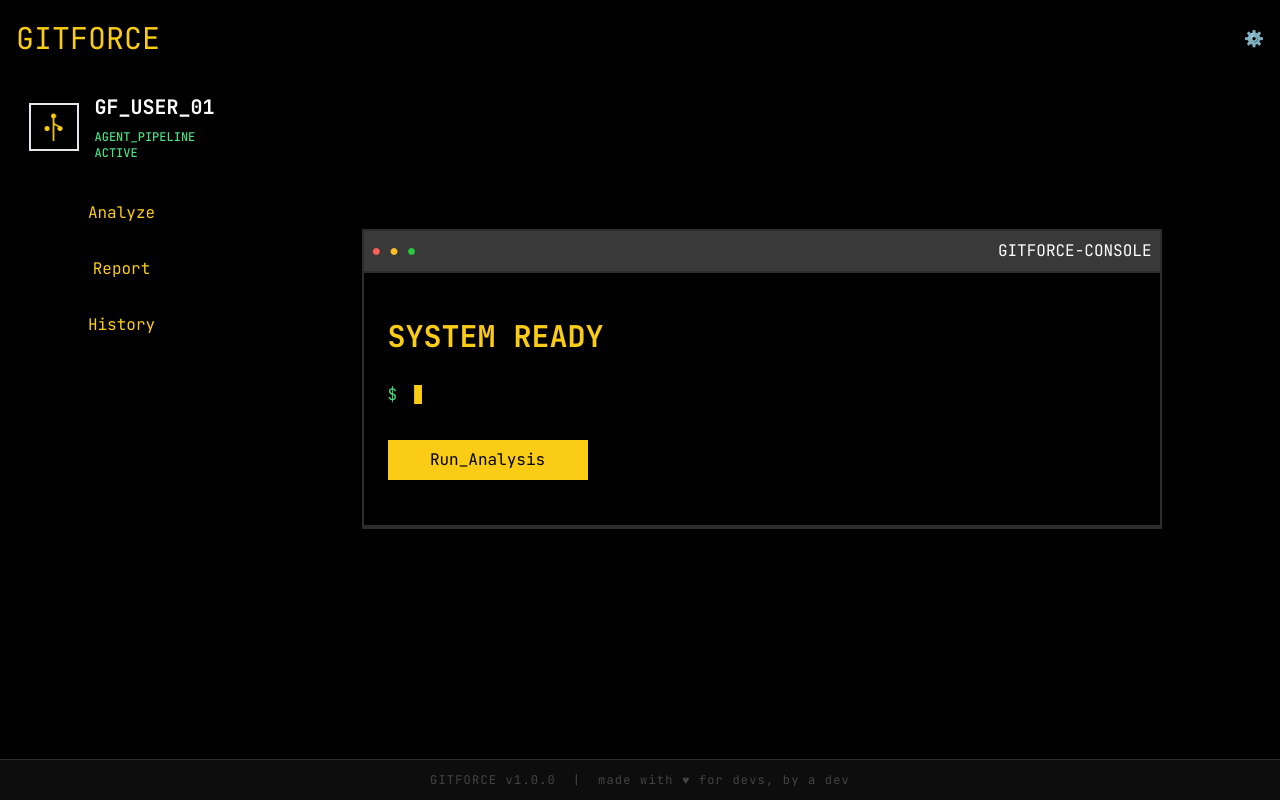
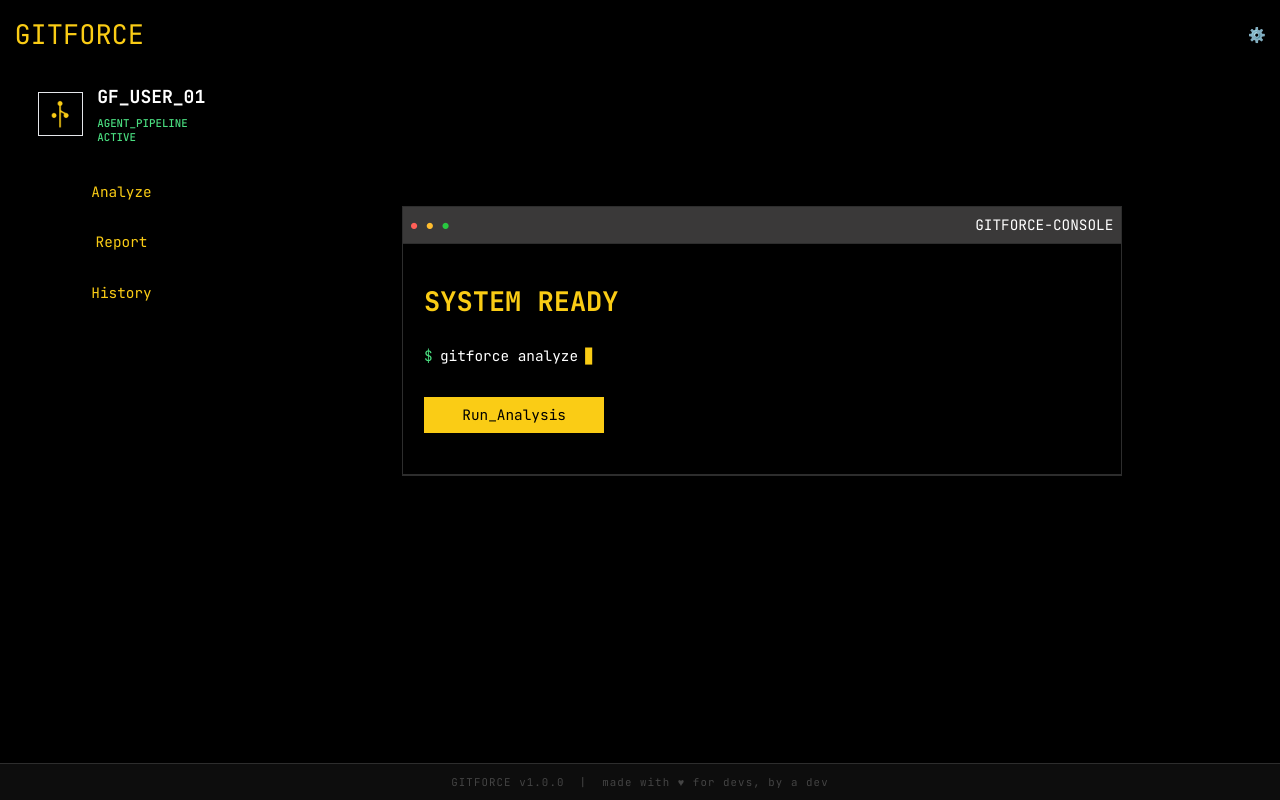
Before and after one commit to Just1MoreCommit/GitForce, a React (Vite) app: page / in a window 1280 px wide. Shown: the top 800 px of the page. Built offline with nearby package versions, Linux system fonts and the light colour scheme.

Commit message:
fin commit

```diff
--- a/src/index.css
+++ b/src/index.css
@@ -1,3 +1,29 @@
 @tailwind base;
 @tailwind components;
 @tailwind utilities;
+
+
+body, #root {
+  background-color: #000000;
+  min-height: 100vh;
+}
+
+@keyframes blink {
+  0%, 100% { opacity: 1; }
+  50% { opacity: 0; }
+}
+
+.animate-blink {
+  animation: blink 1s step-start infinite;
+  color: #FACC15;
+}
+
+
+[contenteditable]:empty:before {
+    content: attr(data-placeholder);
+    color: white;
+}
+
+html {
+  zoom: 0.9;
+}
```
